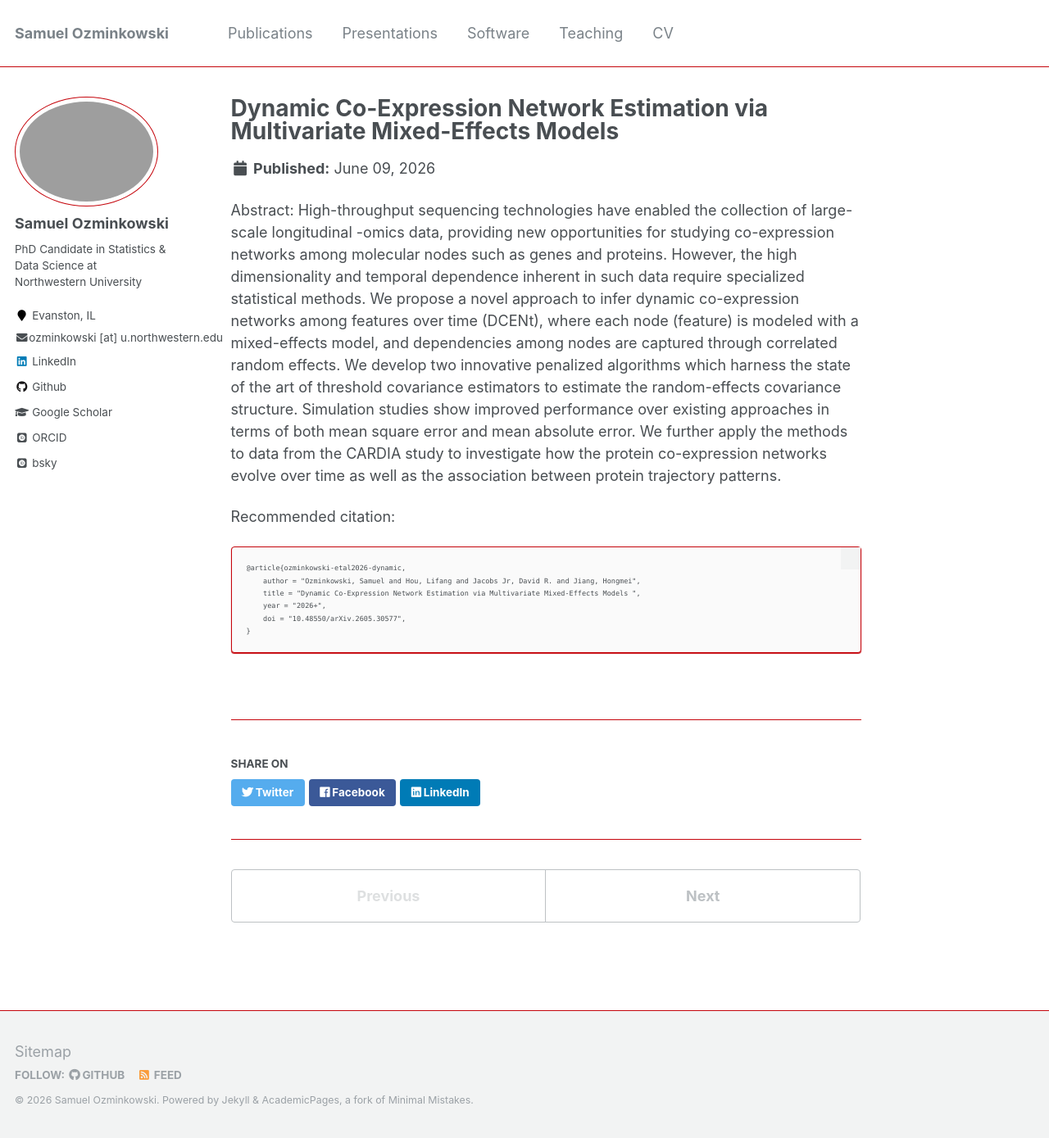
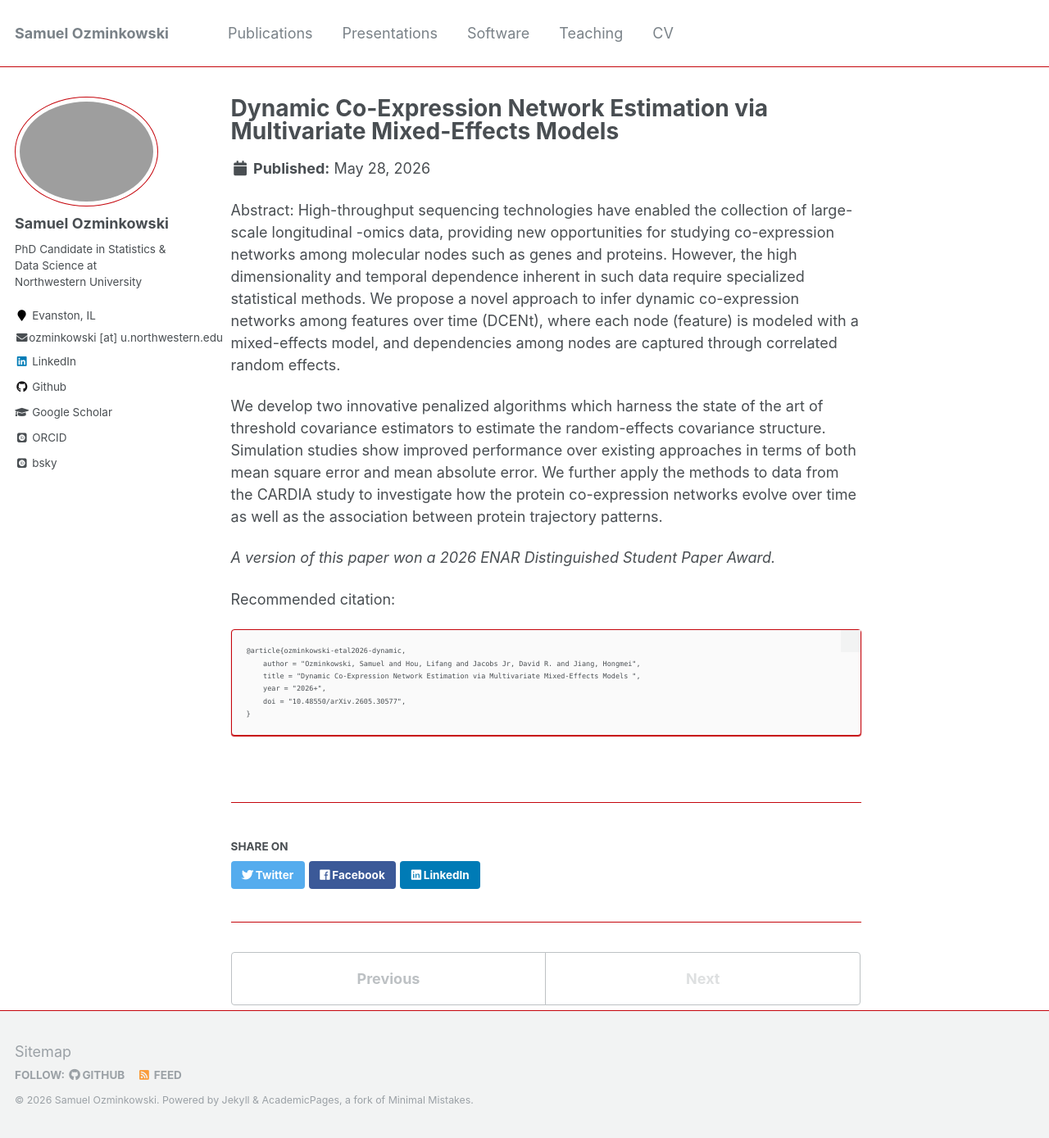
Before and after one commit to samozm/samozm.github.io, a Jekyll site: the page built from _preprints/DCENt.md, in a window 1280 px wide and 1389 px high. Shown: the whole window at 82% size. Built offline with Jekyll 4.4.1, drawn with Linux system fonts in a browser that asks for light colours; some web fonts are replaced.

Commit message:
fix abstracts, dating

```diff
--- a/_preprints/DCENt.md
+++ b/_preprints/DCENt.md
@@ -3,9 +3,14 @@ title: "Dynamic Co-Expression Network Estimation via Multivariate Mixed-Effects
 collection: preprints
 permalink: /preprints/DCENt
 paperurl: 'https://arxiv.org/abs/2605.30577'
+date: 2026-05-28
 ---
 
-Abstract: High-throughput sequencing technologies have enabled the collection of large-scale longitudinal -omics data, providing new opportunities for studying co-expression networks among molecular nodes such as genes and proteins. However, the high dimensionality and temporal dependence inherent in such data require specialized statistical methods. We propose a novel approach to infer dynamic co-expression networks among features over time (DCENt), where each node (feature) is modeled with a mixed-effects model, and dependencies among nodes are captured through correlated random effects. We develop two innovative penalized algorithms which harness the state of the art of threshold covariance estimators to estimate the random-effects covariance structure. Simulation studies show improved performance over existing approaches in terms of both mean square error and mean absolute error. We further apply the methods to data from the CARDIA study to investigate how the protein co-expression networks evolve over time as well as the association between protein trajectory patterns.
+Abstract: High-throughput sequencing technologies have enabled the collection of large-scale longitudinal -omics data, providing new opportunities for studying co-expression networks among molecular nodes such as genes and proteins. However, the high dimensionality and temporal dependence inherent in such data require specialized statistical methods. We propose a novel approach to infer dynamic co-expression networks among features over time (DCENt), where each node (feature) is modeled with a mixed-effects model, and dependencies among nodes are captured through correlated random effects.
+
+We develop two innovative penalized algorithms which harness the state of the art of threshold covariance estimators to estimate the random-effects covariance structure. Simulation studies show improved performance over existing approaches in terms of both mean square error and mean absolute error. We further apply the methods to data from the CARDIA study to investigate how the protein co-expression networks evolve over time as well as the association between protein trajectory patterns.
+
+_A version of this paper won a 2026 ENAR Distinguished Student Paper Award._
 
 Recommended citation:
 
```
Also changed, not shown: _preprints/bioklustering.md (+1 -0 lines), _publications/amato_etal.md (+3 -1 lines), _publications/bayesian_network_regression.md (+3 -1 lines).
